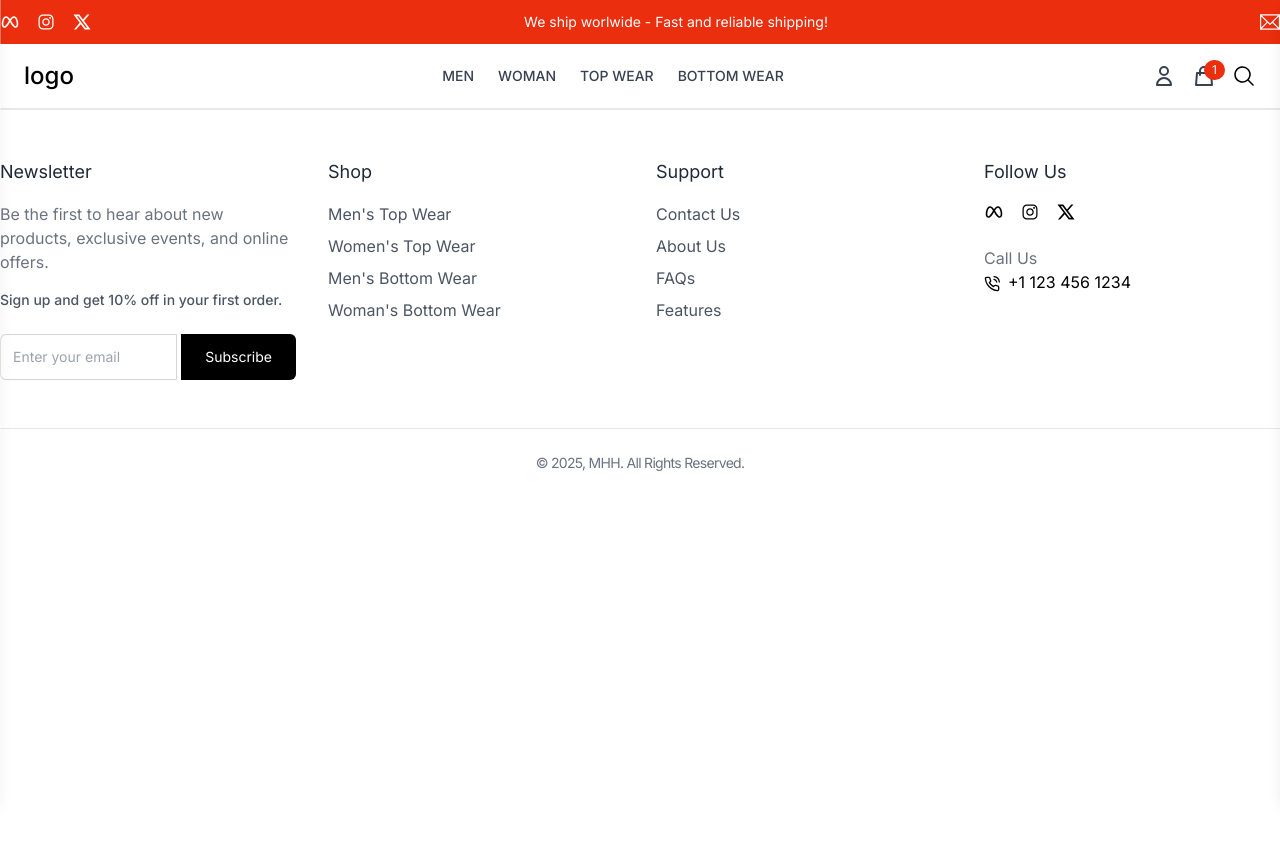
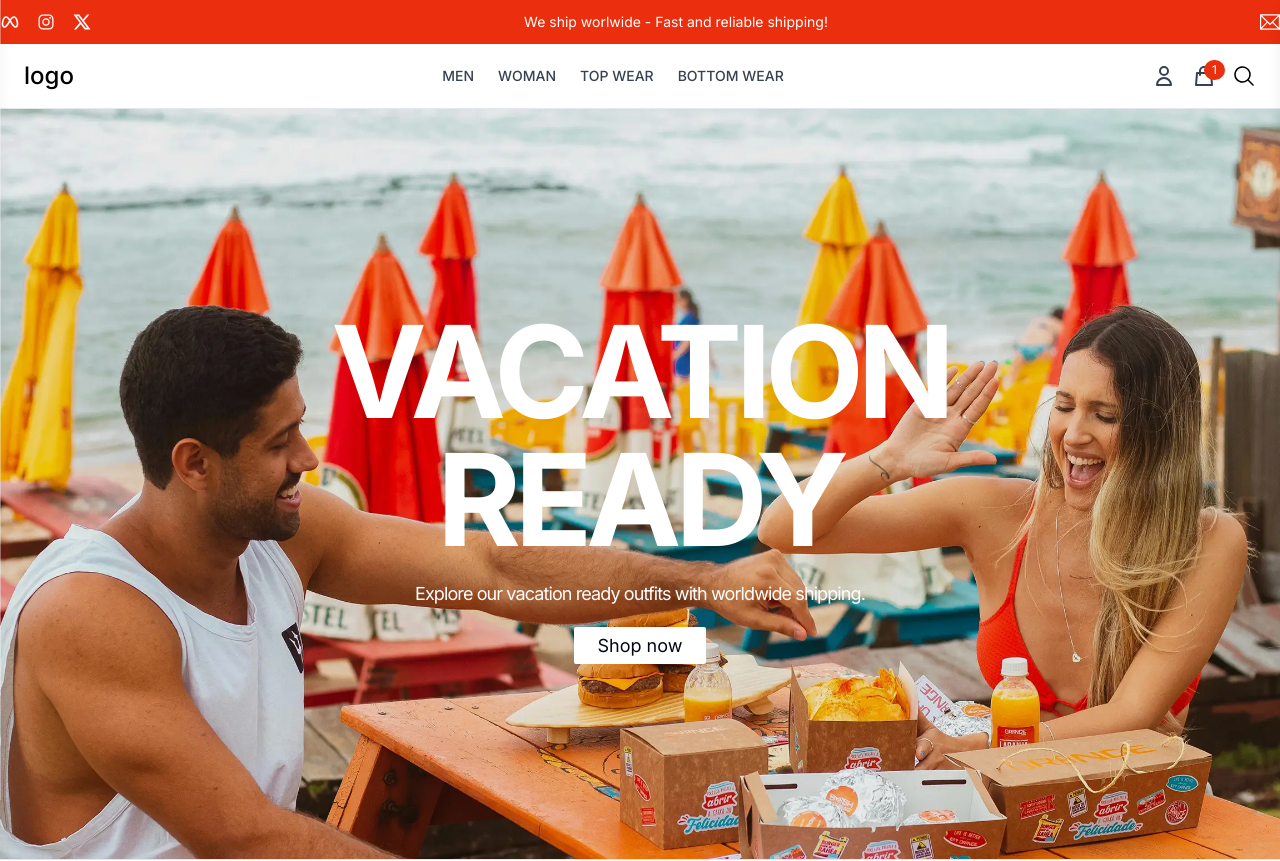
Before and after one commit to Manuelhhinojosa/e-commerceV2ClientSide, a React (Vite) app: page / in a window 1280 px wide. Shown: the top 861 px of the page. Before the commit the page ends 800 px from the top, so only its background shows below. Built offline with nearby package versions, Linux system fonts and the light colour scheme.

Commit message:
feat(userLayout): add Hero component
- Created Hero component with background image and overlay
- Displayed header text, subtext, and CTA button from static state
- Integrated Hero component into UserLayout for homepage structure

```diff
--- a/src/App.jsx
+++ b/src/App.jsx
@@ -3,6 +3,7 @@ import { BrowserRouter, Routes, Route } from "react-router-dom";
 
 // Components
 import UserLayout from "./components/layout/UserLayout";
+import Home from "./pages/Home";
 
 // App component function
 const App = () => {
@@ -10,7 +11,9 @@ const App = () => {
   return (
     <BrowserRouter>
       <Routes>
-        <Route path="/" element={<UserLayout />}></Route>
+        <Route path="/" element={<UserLayout />}>
+          <Route index element={<Home />} />
+        </Route>
       </Routes>
     </BrowserRouter>
   );
--- a/src/assets/staticState/staticText.js
+++ b/src/assets/staticState/staticText.js
@@ -80,3 +80,10 @@ export const footerText = {
   phoneNumberText: "+1 123 456 1234",
   bottomText: "2025, MHH. All Rights Reserved.",
 };
+
+export const heroText = {
+  headerText: "Vacation",
+  headerText2: "Ready",
+  headerText3: "Explore our vacation ready outfits with worldwide shipping.",
+  heroBtnText: "Shop now",
+};
--- /dev/null
+++ b/src/components/layout/Hero.jsx
@@ -0,0 +1,42 @@
+// Reacat router
+import { Link } from "react-router-dom";
+
+// Assests
+// images
+import heroImg from "../../assets/images/hero.webp";
+
+// State
+// Static state (text)
+import { heroText } from "../../assets/staticState/staticText";
+
+const Hero = () => {
+  return (
+    <section className="relative">
+      <img
+        src={heroImg}
+        alt="heroOmg"
+        className="w-full h-[400px] md:h-[600px] lg:h-[750px] object-cover"
+      />
+      <div className="absolute  inset-0 bg-black bg-opacity-5 flex items-center justify-center">
+        <div className="text-center text-white p-6">
+          <h1 className="text-4xl md:text-9xl font-bold tracking-tighter uppercase mb-4">
+            {heroText.headerText}
+            <br />
+            {heroText.headerText2}
+          </h1>
+          <p className="text-sm tracking-tighter md:text-lg mb-6">
+            {heroText.headerText3}
+          </p>
+          <Link
+            to="#"
+            className="bg-white text-gray-950 px-6 py-2 rounded-sm text-lg"
+          >
+            {heroText.heroBtnText}
+          </Link>
+        </div>
+      </div>
+    </section>
+  );
+};
+
+export default Hero;
--- a/src/components/layout/UserLayout.jsx
+++ b/src/components/layout/UserLayout.jsx
@@ -1,3 +1,6 @@
+// React router
+import { Outlet } from "react-router-dom";
+
 // components
 import Header from "../common/Header";
 import Footer from "../common/Footer";
@@ -8,7 +11,9 @@ const UserLayout = () => {
   return (
     <>
       <Header />
-      {/* main content  */}
+      <manin>
+        <Outlet />
+      </manin>
       <Footer />
     </>
   );
--- /dev/null
+++ b/src/pages/Home.jsx
@@ -0,0 +1,13 @@
+// Components
+import Hero from "../components/layout/Hero";
+
+// Home componentfunction
+const Home = () => {
+  return (
+    <div>
+      <Hero />
+    </div>
+  );
+};
+
+export default Home;
```
Also changed, not shown: src/assets/images/hero.webp (renamed from src/assets/images/rabbit-hero.webp).
